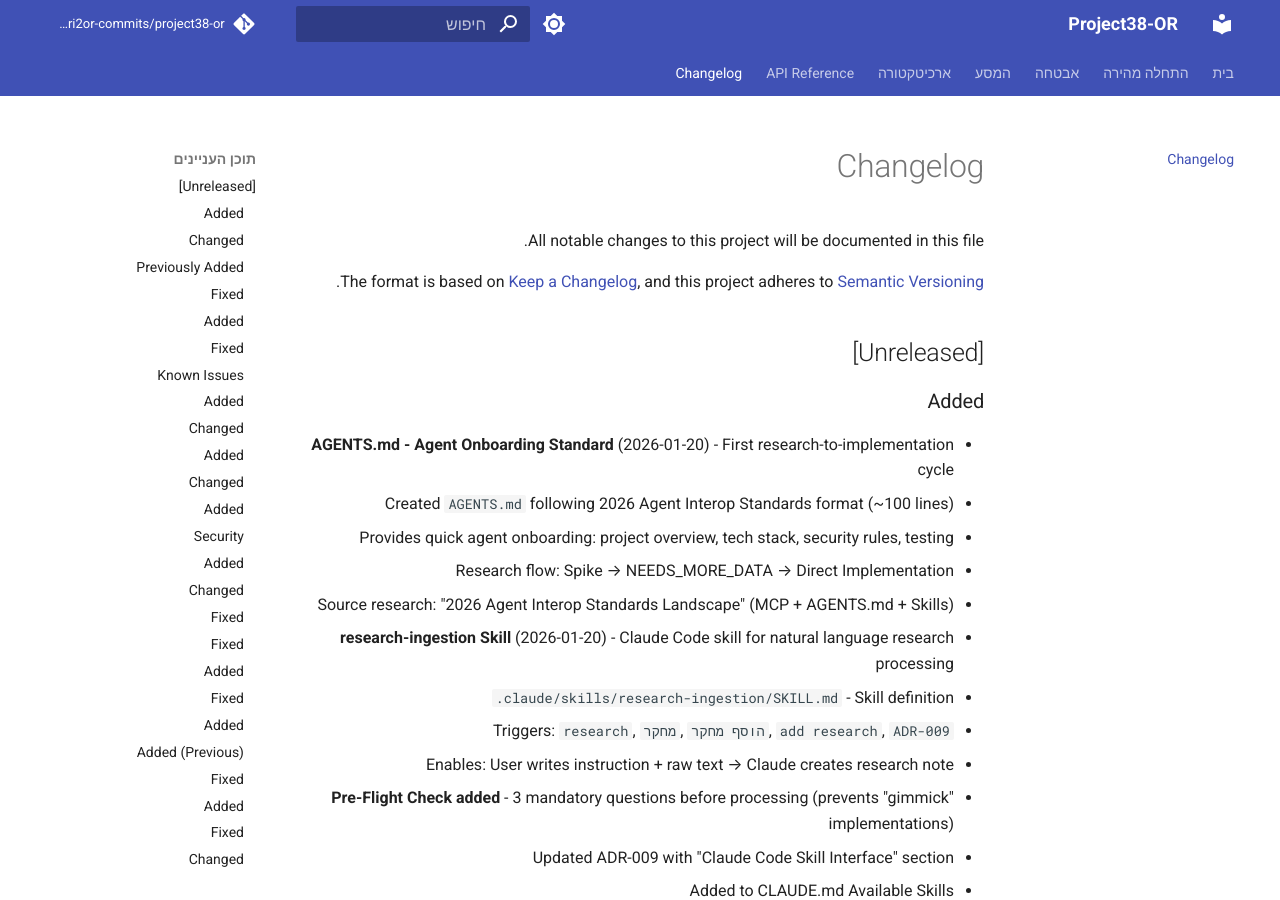
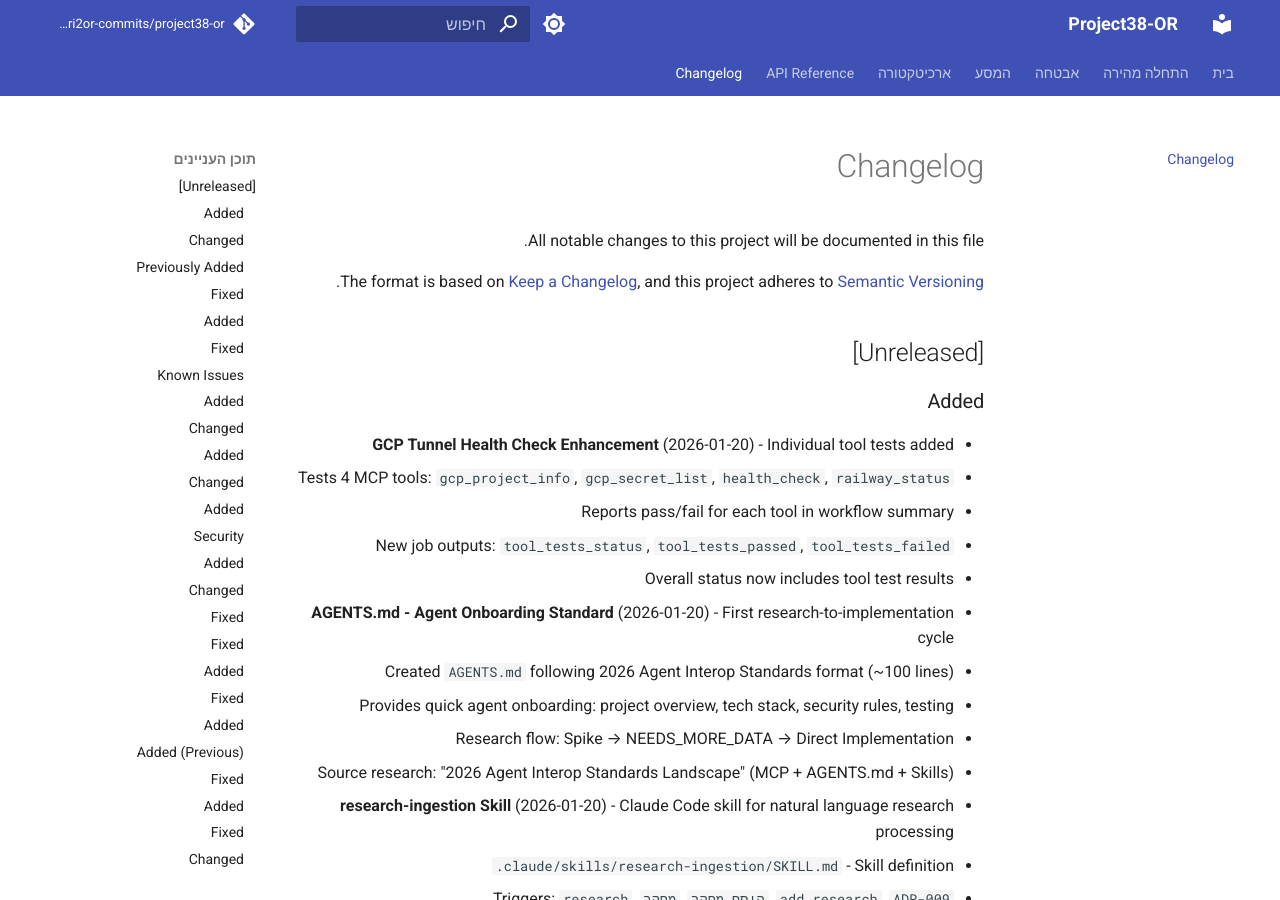
Before and after one commit to edri2or-commits/project38-or, an MkDocs documentation site: the page built from docs/changelog.md, in a window 1280 px wide and 900 px high. Built offline with MkDocs 1.6.1 and Material for MkDocs 9.7.7, drawn with Linux system fonts in a browser that asks for light colours; comment, search, counter and statistics services are not loaded.

Commit message:
feat(workflow): add individual tool tests to GCP health check
Added comprehensive tool testing to gcp-tunnel-health-check.yml:
- Tests 4 MCP tools: gcp_project_info, gcp_secret_list, health_check, railway_status
- Reports pass/fail for each tool in workflow summary
- New job outputs: tool_tests_status, tool_tests_passed, tool_tests_failed
- Overall status now considers tool test results
- Updated changelog with enhancement entry

```diff
--- a/docs/changelog.md
+++ b/docs/changelog.md
@@ -8,6 +8,12 @@ and this project adheres to [Semantic Versioning](https://semver.org/spec/v2.0.0
 ## [Unreleased]
 
 ### Added
+- **GCP Tunnel Health Check Enhancement** (2026-01-20) - Individual tool tests added
+  - Tests 4 MCP tools: `gcp_project_info`, `gcp_secret_list`, `health_check`, `railway_status`
+  - Reports pass/fail for each tool in workflow summary
+  - New job outputs: `tool_tests_status`, `tool_tests_passed`, `tool_tests_failed`
+  - Overall status now includes tool test results
+
 - **AGENTS.md - Agent Onboarding Standard** (2026-01-20) - First research-to-implementation cycle
   - Created `AGENTS.md` following 2026 Agent Interop Standards format (~100 lines)
   - Provides quick agent onboarding: project overview, tech stack, security rules, testing
```
Also changed, not shown: 1 other file.
